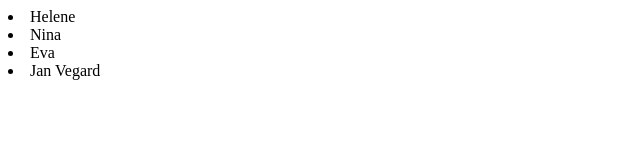
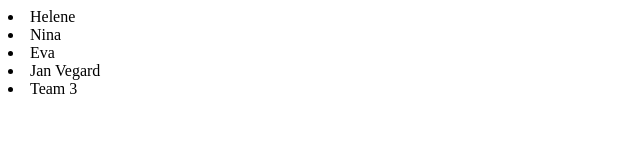
Before and after one commit to ThereseCamK/ThereseTesterForskjelligeTing, a plain HTML site: page index.html in a window 1280 px wide. Shown: the full height of the page, 0-640 px from the left. Drawn offline with Linux system fonts and the light colour scheme.

Commit message:
La til Team 3
prøver ting

```diff
--- a/index.html
+++ b/index.html
@@ -16,7 +16,7 @@
         //Model
 
         const model = {
-            personer:[  'Helene', 'Nina', 'Eva', 'Jan Vegard']
+            personer:[  'Helene', 'Nina', 'Eva', 'Jan Vegard', 'Team 3']
         }
 
         show();
```
